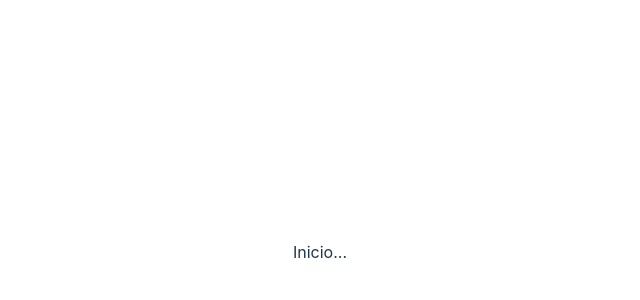
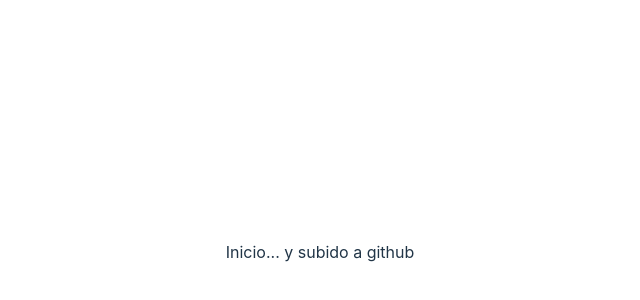
Before and after one commit to crpina/COIL, a React (Vite) app in the folder COILDiabetes/: page / in a window 1280 px wide. Shown: the part 148-448 px from the top of the page, without its empty margins (320-960 px from the left). Built offline with nearby package versions, Linux system fonts and the light colour scheme.

Commit message:
primer cambio

```diff
--- a/COILDiabetes/src/App.jsx
+++ b/COILDiabetes/src/App.jsx
@@ -7,7 +7,7 @@
     <>
       <div>
       <p>
-        Inicio...
+        Inicio... y subido a github
       </p>
       </div>
     </>
```
